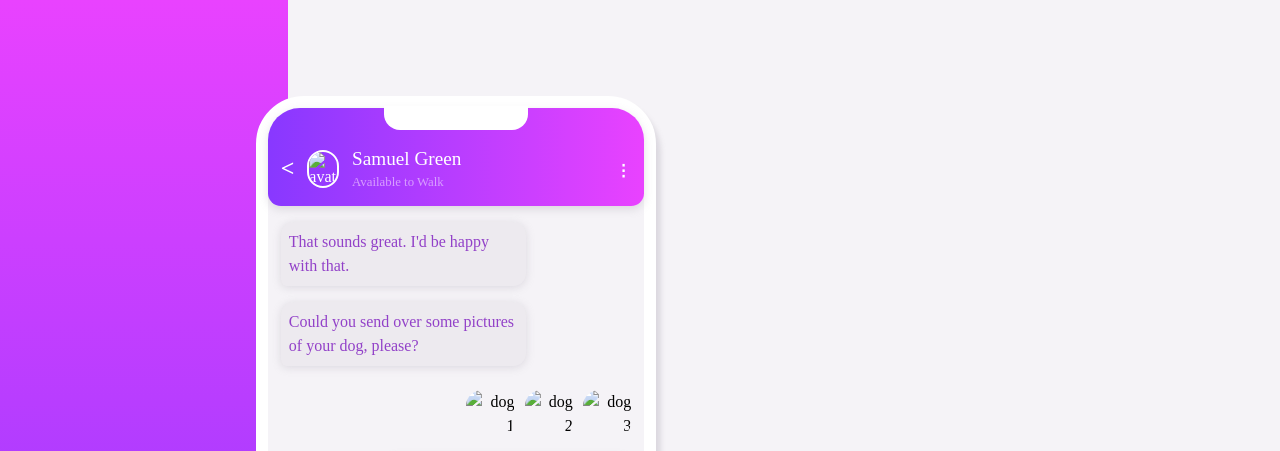
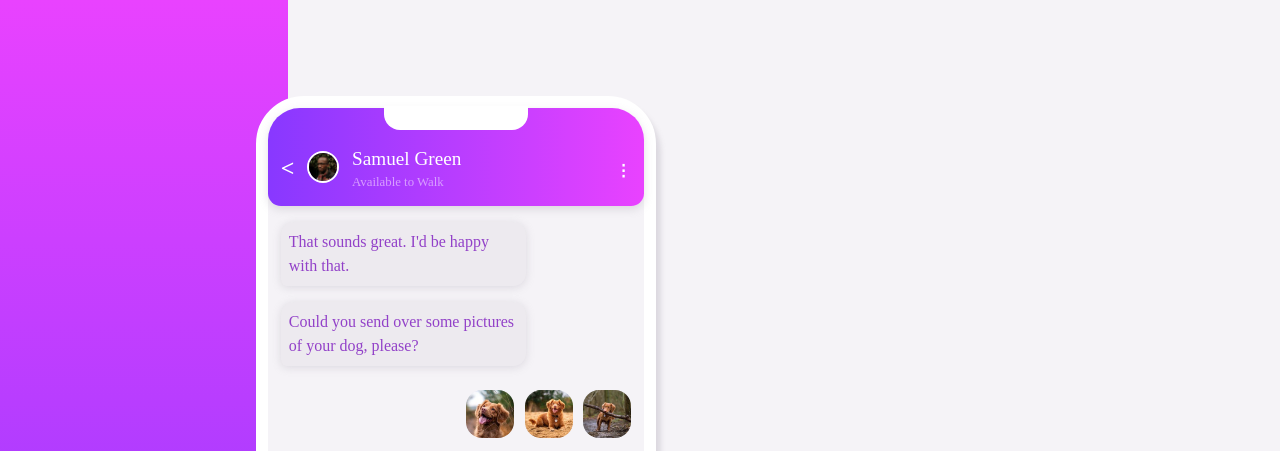
Before and after one commit to Bebek-hub/CWI-Project-2, a plain HTML site: page index.html in a window 1280 px wide. Shown: the top 451 px of the page. Drawn offline with Linux system fonts and the light colour scheme; a web font is replaced by a local one.

Commit message:
Update index.html

```diff
--- a/index.html
+++ b/index.html
@@ -3,7 +3,7 @@
 <head>
   <meta charset="UTF-8">
   <meta name="viewport" content="width=device-width, initial-scale=1.0">
-  <link rel="icon" type="image/png" sizes="32x32" href="./images/favicon-32x32.png">
+  <link rel="icon" type="image/png" sizes="32x32" href="./favicon-32x32.png">
   <link rel="stylesheet" href="./style.css">
   <title>Frontend Mentor | Chat App</title>
 </head>
@@ -18,7 +18,7 @@
             <div class="phone_heading_cont">
              <p class="phone_heading_right_left"><a href="#"> < </a></p>
               <div class="phone_heading_img">
-                <img src="./images/avatar.jpg" alt="avatar" class="phone_heading_avatar">
+                <img src="./avatar.jpg" alt="avatar" class="phone_heading_avatar">
               </div>
 
               <div class="phone_heading_text_main">
@@ -37,9 +37,9 @@
             <p class="phone_body_text text_left"> Could you send over some pictures of your dog, please?</p>
 
             <div class="phone_body_img">
-              <img src="./images/dog-image-1.jpg" alt="dog 1">
-              <img src="./images/dog-image-2.jpg" alt="dog 2">
-              <img src="./images/dog-image-3.jpg" alt="dog 3">
+              <img src="./dog-image-1.jpg" alt="dog 1">
+              <img src="./dog-image-2.jpg" alt="dog 2">
+              <img src="./dog-image-3.jpg" alt="dog 3">
             </div>
 
             <div class="body_text_right">
```
